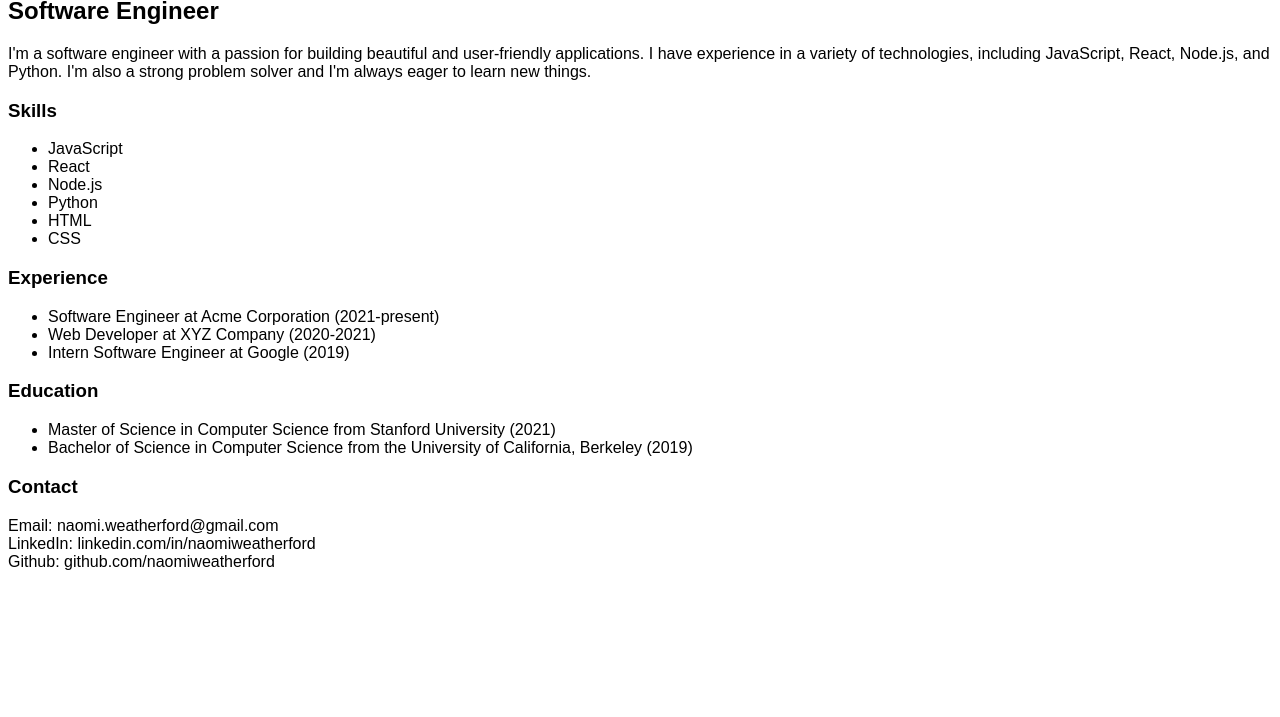
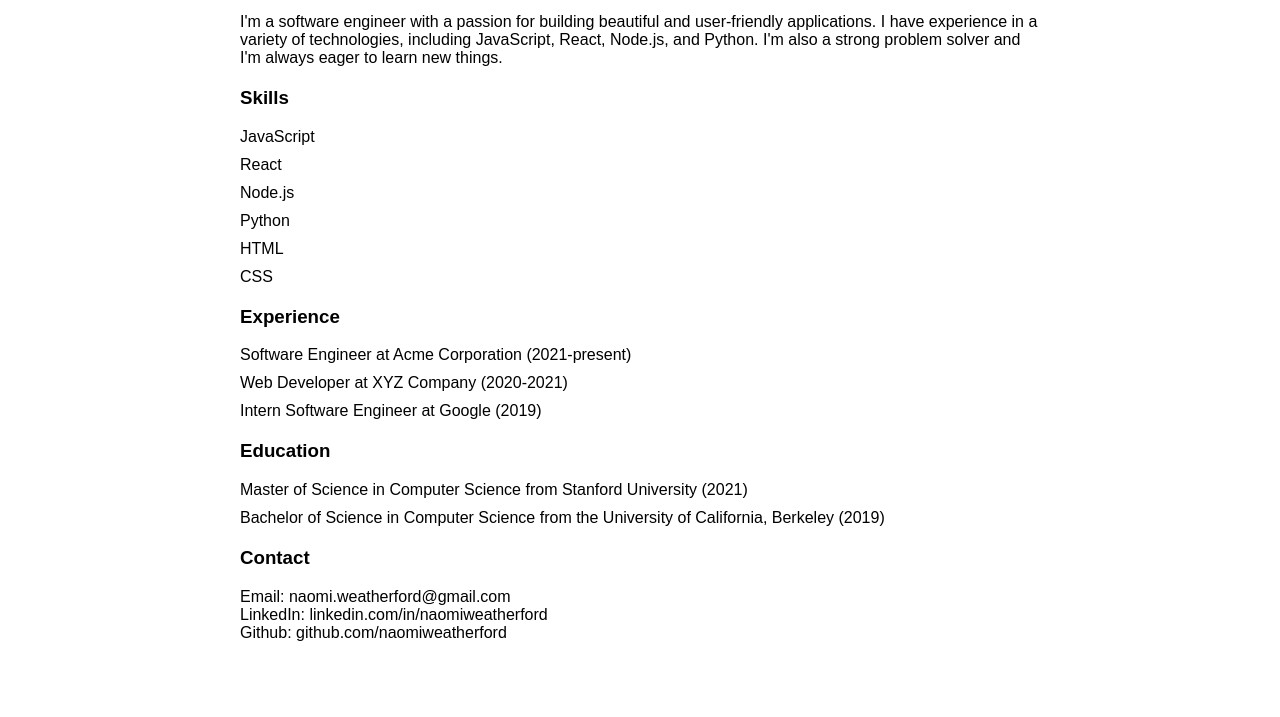
Before and after one commit to tbagaciunas/cv2, a plain HTML site: page index.html in a window 1280 px wide. Shown: the part 83-800 px from the top of the page. Drawn offline with Linux system fonts and the light colour scheme.

Commit message:
Update style.css

```diff
--- a/style.css
+++ b/style.css
@@ -1,35 +1,50 @@
 body {
   font-family: sans-serif;
+  margin: 0;
+  padding: 0;
 }
 
-.skills {
+.container {
+  width: 800px;
+  margin: 0 auto;
+}
+
+h1 {
+  font-size: 24px;
+  margin-bottom: 10px;
+}
+
+h2 {
+  font-size: 18px;
+  margin-bottom: 10px;
+}
+
+p {
+  margin-bottom: 10px;
+}
+
+ul {
   list-style-type: none;
   margin: 0;
   padding: 0;
 }
 
-.skill-bar {
-  display: flex;
-  justify-content: space-between;
+li {
   margin-bottom: 10px;
 }
 
-.skill-name {
-  font-size: 18px;
-  font-weight: bold;
+.skills {
+  margin-top: 20px;
 }
 
-.skill-progress {
-  background-color: #000;
-  height: 20px;
-  border-radius: 5px;
+.experience {
+  margin-top: 20px;
 }
 
-@keyframes skill-fill {
-  0% {
-    width: 0%;
-  }
-  100% {
-    width: 100%;
-  }
+.education {
+  margin-top: 20px;
 }
+
+.contact {
+  margin-top: 20px;
+}
```
